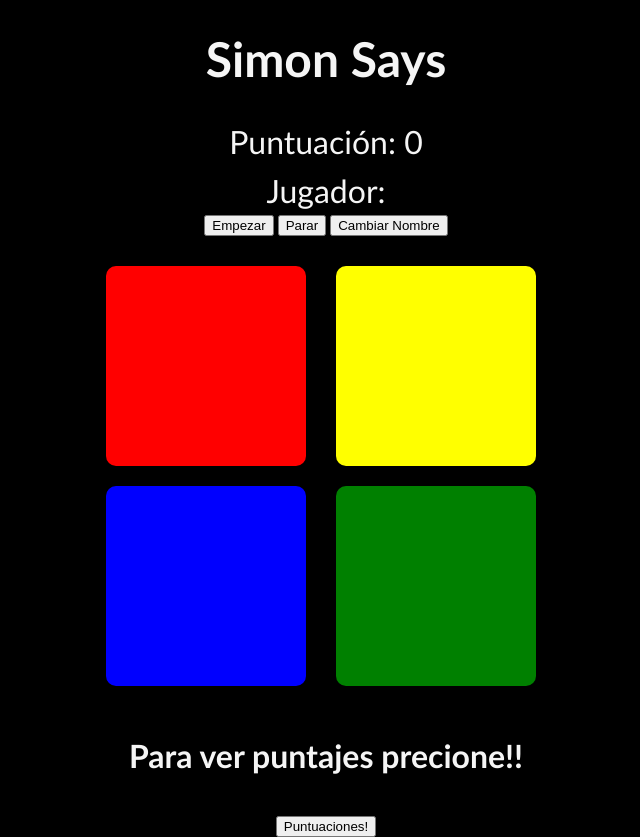
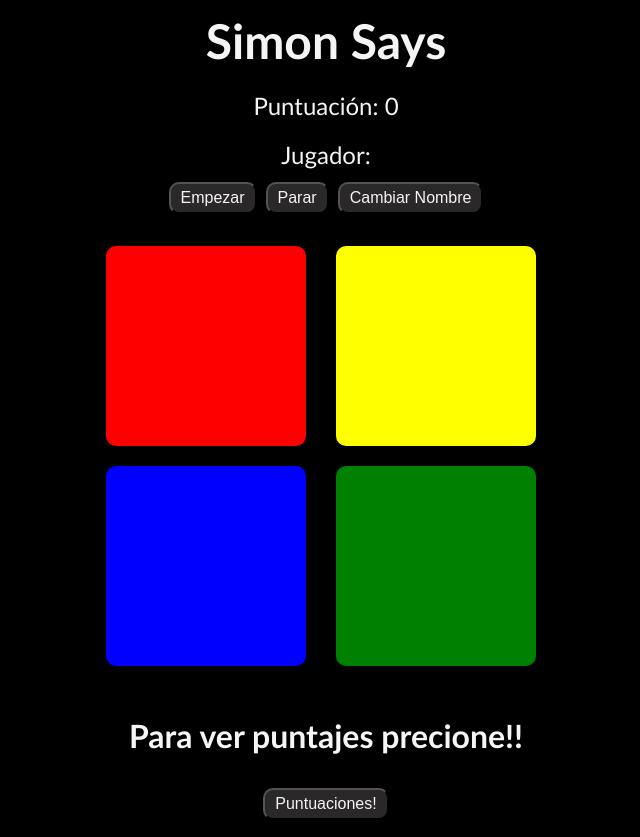
Before and after one commit to crlsr/Simon-Says, a plain HTML site: page index.html in a window 1280 px wide. Shown: the whole page, without its empty margins (314-954 px from the left). Drawn offline with Linux system fonts and the light colour scheme.

Commit message:
Button Design

```diff
--- a/style.css
+++ b/style.css
@@ -3,16 +3,16 @@ header h1{
     font-size: 3em;
     font-family: 'Trebuchet MS', 'Lucida Sans Unicode', 'Lucida Grande', 'Lucida Sans', Arial, sans-serif;
     text-align: center;
-    margin: 20px;
+    margin: 2px;
     padding: 10px;
 }
 
 header div{
     color: whitesmoke;
-    font-size: 2em;
+    font-size: 1.5em;
     font-family: 'Trebuchet MS', 'Lucida Sans Unicode', 'Lucida Grande', 'Lucida Sans', Arial, sans-serif;
     text-align: center;
-    padding: 5px;
+    padding: 10px;
 }
 
 body{
@@ -42,6 +42,16 @@ main{
     border-radius: 10px;
 }
 
+.button{
+    background-color: rgb(42, 40, 40);
+    color: whitesmoke;
+    padding: 5px 10px;
+    font-size: 1em;
+    cursor: pointer;
+    border-radius: 10px;
+    margin: 2.5px;
+}
+
 #red{
     background-color: red;
 }
@@ -67,7 +77,7 @@ footer h1{
     font-size: 2em;
     font-family: 'Trebuchet MS', 'Lucida Sans Unicode', 'Lucida Grande', 'Lucida Sans', Arial, sans-serif;
     padding: 20px;
-    margin: 1;
+    margin: 10px;
 }
 
 footer li{
```
